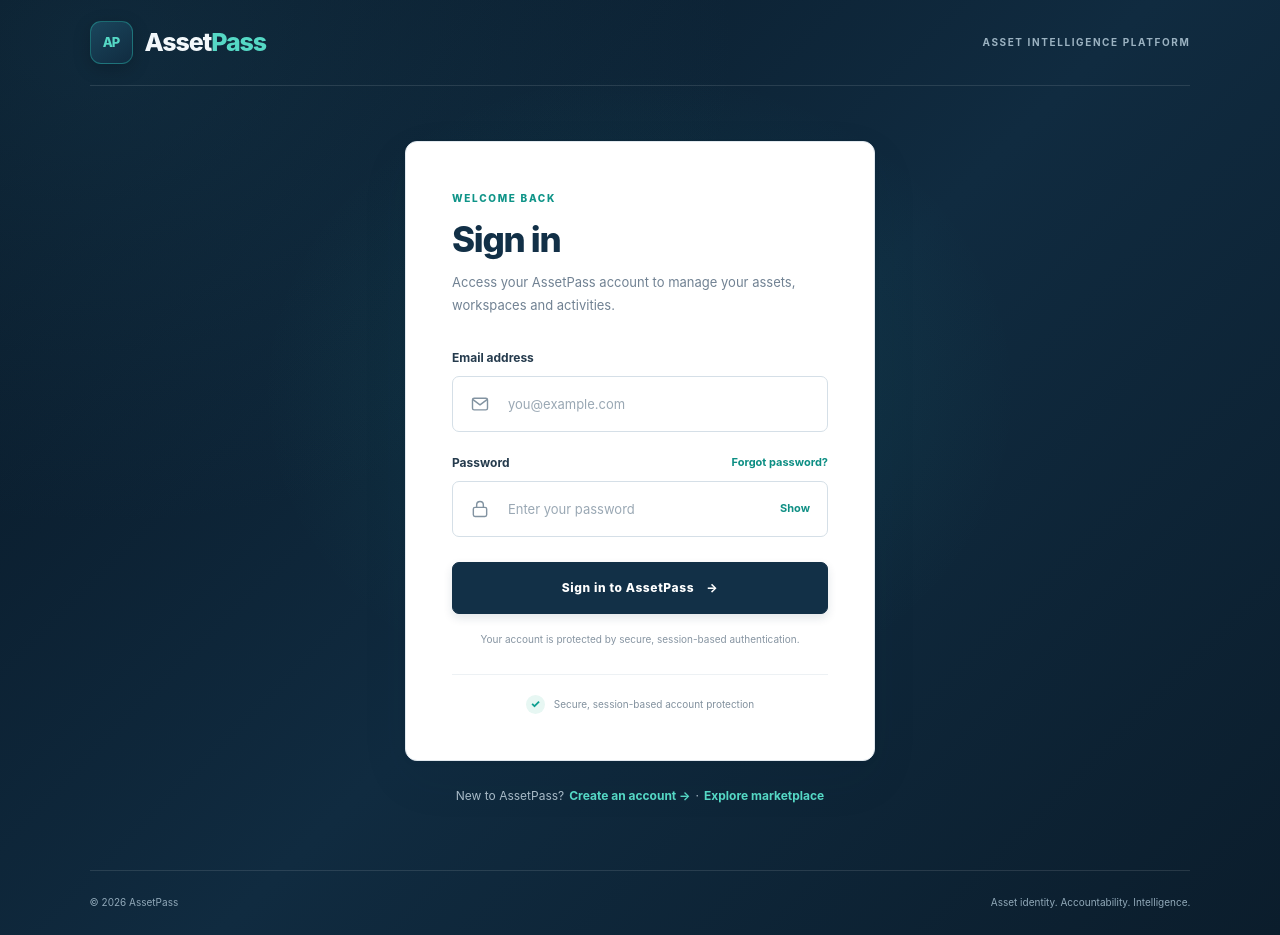
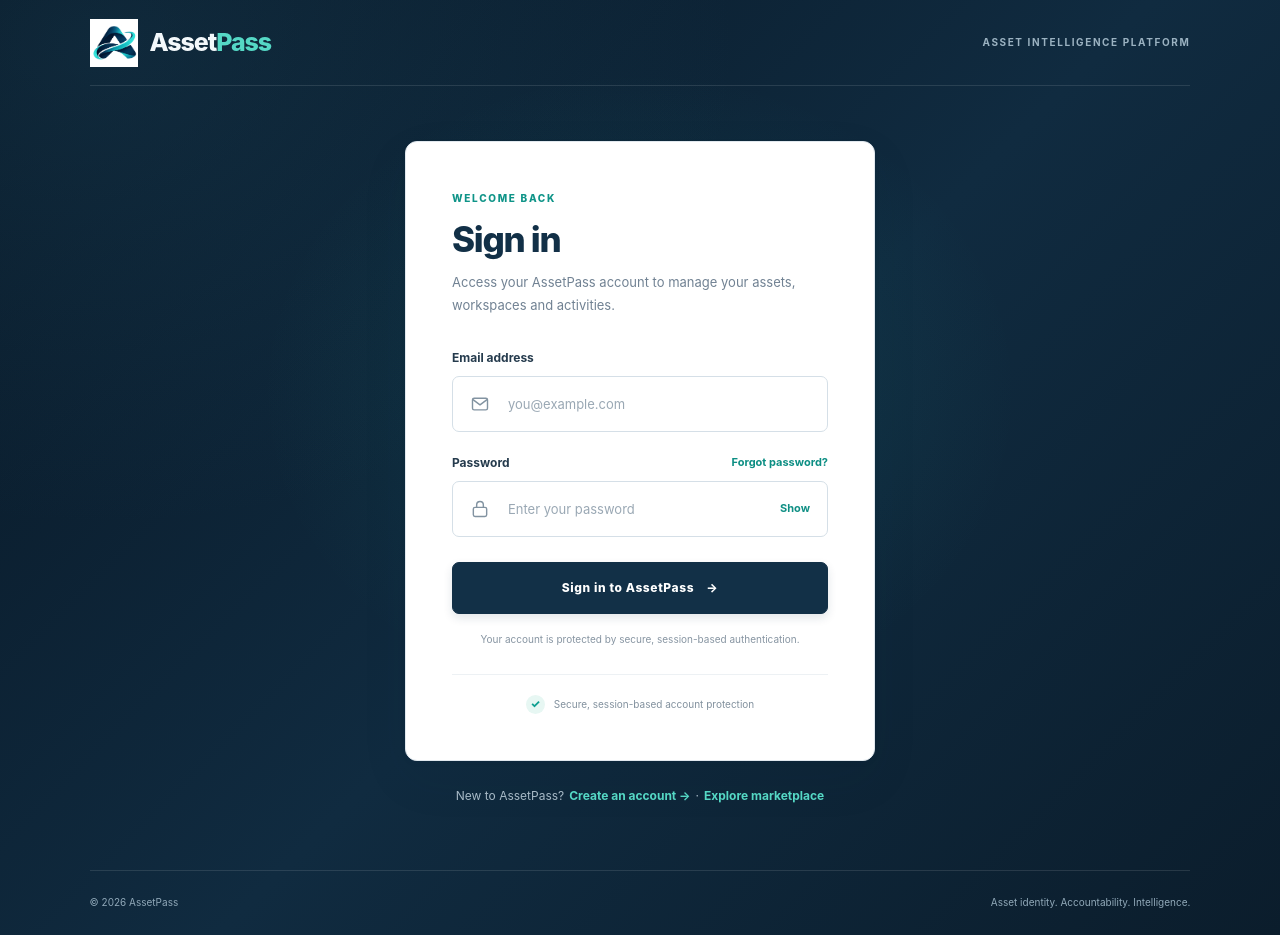
Before and after one commit to hlestakovjames/assetpass-app, a Next.js app: page /login in a window 1280 px wide. Built offline with nearby package versions, Linux system fonts and the light colour scheme; no server answers.

Commit message:
brand: adopt canonical AssetPass logo in app

```diff
--- a/src/app/(auth)/login/login.module.css
+++ b/src/app/(auth)/login/login.module.css
@@ -25,17 +25,11 @@
 }
 
 .brandMark {
-  display: grid;
-  width: 43px;
-  height: 43px;
-  place-items: center;
-  border-radius: 11px;
-  background: #123047;
-  color: #ffffff;
-  font-size: 13px;
-  font-weight: 850;
-  letter-spacing: -0.8px;
-  box-shadow: 0 4px 12px rgb(18 48 71 / 15%);
+  display: block;
+  width: 48px;
+  height: 48px;
+  flex: 0 0 48px;
+  object-fit: contain;
 }
 
 .brandName {
@@ -450,13 +444,6 @@
   color: #f3f8fb;
 }
 
-.brandMark {
-  border: 1px solid rgb(45 212 191 / 35%);
-  background: linear-gradient(145deg, #1a465c, #102b40);
-  color: #55d8c5;
-  box-shadow: 0 5px 18px rgb(0 0 0 / 20%);
-}
-
 .brandName span {
   color: #55d8c5;
 }
--- a/src/app/(auth)/login/page.tsx
+++ b/src/app/(auth)/login/page.tsx
@@ -1,4 +1,5 @@
 import type { Metadata } from "next";
+import Image from "next/image";
 import Link from "next/link";
 import { LoginForm } from "./login-form";
 import styles from "./login.module.css";
@@ -13,7 +14,7 @@ export default function LoginPage() {
     <main className={styles.page}>
       <header className={styles.header}>
         <Link href="/" className={styles.brand} aria-label="AssetPass home">
-          <span className={styles.brandMark}>AP</span>
+          <Image src="/brand/Assetpass%20Logo.png" alt="" width={48} height={48} className={styles.brandMark} />
           <span className={styles.brandName}>
             Asset<span>Pass</span>
           </span>
--- a/src/app/(auth)/register/page.tsx
+++ b/src/app/(auth)/register/page.tsx
@@ -1,4 +1,5 @@
 import type { Metadata } from "next";
+import Image from "next/image";
 import Link from "next/link";
 import { RegisterForm } from "./register-form";
 import styles from "../login/login.module.css";
@@ -13,7 +14,7 @@ export default function RegisterPage() {
     <main className={styles.page}>
       <header className={styles.header}>
         <Link href="/" className={styles.brand} aria-label="AssetPass home">
-          <span className={styles.brandMark}>AP</span>
+          <Image src="/brand/Assetpass%20Logo.png" alt="" width={48} height={48} className={styles.brandMark} />
           <span className={styles.brandName}>Asset<span>Pass</span></span>
         </Link>
         <span className={styles.headerLabel}>ASSET INTELLIGENCE PLATFORM</span>
--- a/src/app/globals.css
+++ b/src/app/globals.css
@@ -138,9 +138,11 @@ button:disabled {
   color: white;
 }
 
-.brand-mark svg {
-  width: 40px;
-  height: 40px;
+.brand-mark img {
+  display: block;
+  width: 42px;
+  height: 42px;
+  object-fit: contain;
 }
 
 .brand-copy {
--- a/src/app/layout.tsx
+++ b/src/app/layout.tsx
@@ -11,6 +11,7 @@ export const metadata: Metadata = {
   description:
     "AssetPass is an asset lifecycle and custody management platform for tracking organizational assets, assignments, inspections, maintenance and disposal.",
   applicationName: "AssetPass",
+  icons: { icon: [{ url: "/brand/Assetpass%20Logo.png", type: "image/png" }] },
 };
 
 export default function RootLayout({
--- a/src/components/platform/platform-sidebar.tsx
+++ b/src/components/platform/platform-sidebar.tsx
@@ -1,5 +1,6 @@
 "use client";
 
+import Image from "next/image";
 import { Icon } from "@/components/platform/platform-icon";
 
 type NavItem = { label: string; icon: string; count?: string };
@@ -21,7 +22,7 @@ export function PlatformSidebar({ activePage, pendingCount, mobileMenuOpen, onNa
   return (
     <aside className={`sidebar ${mobileMenuOpen ? "sidebar-open" : ""}`}>
       <button className="brand" onClick={() => onNavigate("Global Overview")} aria-label="AssetPass platform overview">
-        <span className="brand-mark"><svg viewBox="0 0 40 40" fill="none" aria-hidden="true"><path d="M20 3.5 34 9v10.2c0 8.4-5.8 14.2-14 17.3C11.8 33.4 6 27.6 6 19.2V9L20 3.5Z" stroke="currentColor" strokeWidth="2.4" strokeLinejoin="round"/><path d="m20 11 8 4.3v9.2L20 29l-8-4.5v-9.2L20 11Z" stroke="#2DD4BF" strokeWidth="2" strokeLinejoin="round"/><path d="m12 15.3 8 4.6 8-4.6M20 19.9V29" stroke="#2DD4BF" strokeWidth="1.8"/></svg></span>
+        <span className="brand-mark"><Image src="/brand/Assetpass%20Logo.png" alt="" width={42} height={42} /></span>
         <span className="brand-copy"><strong>Asset<span>Pass</span></strong><small>ASSET LIFECYCLE PLATFORM</small></span>
       </button>
       <div className="workspace-selector"><div className="workspace-avatar">P</div><div className="workspace-copy"><span>PLATFORM WORKSPACE</span><strong>Platform Administration</strong></div><span className="workspace-chevron">⌄</span></div>
```
Also changed, not shown: public/brand/Assetpass Logo.png (added), 1 other file (tests, documents, lock files or other folders).
